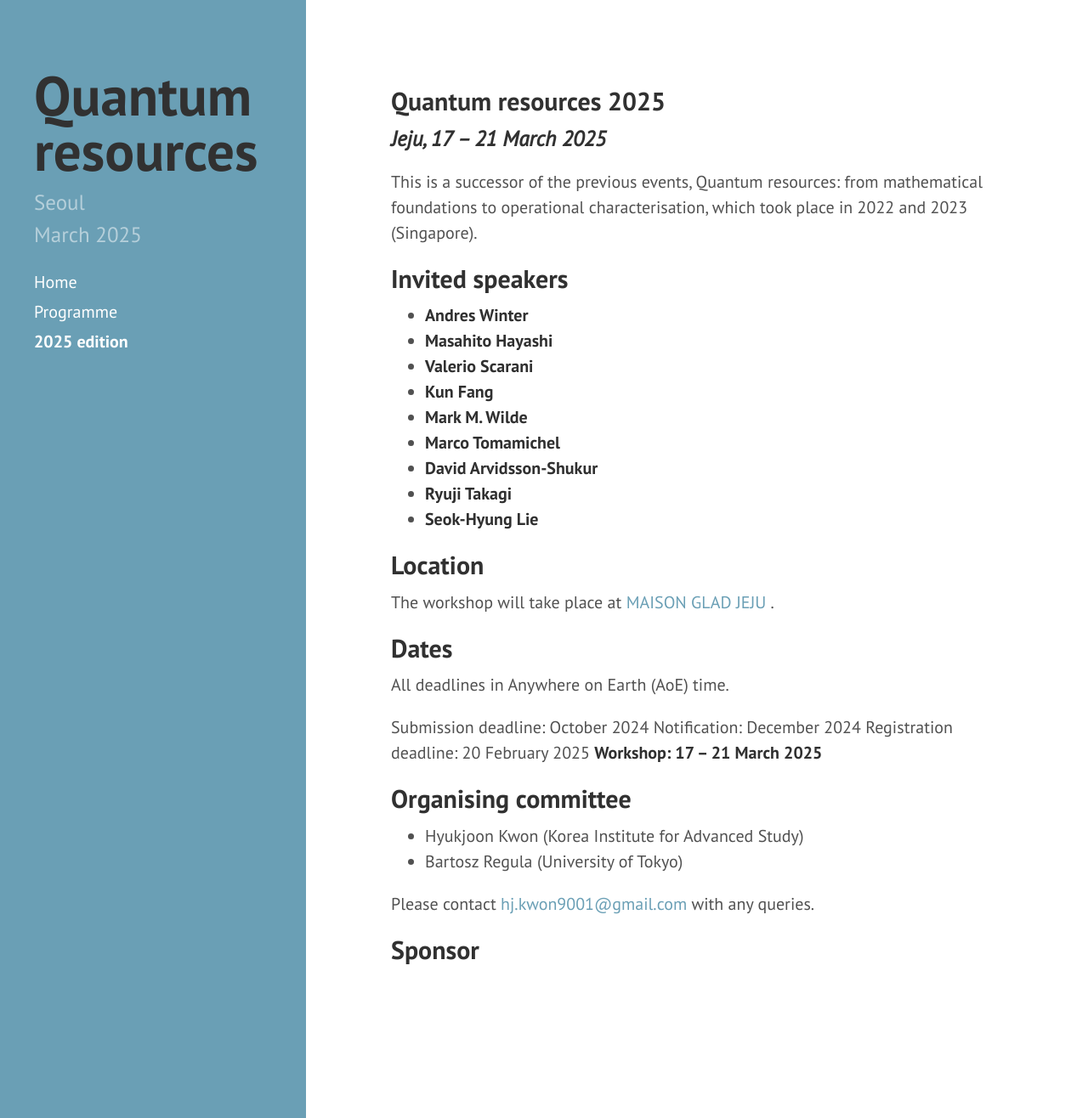
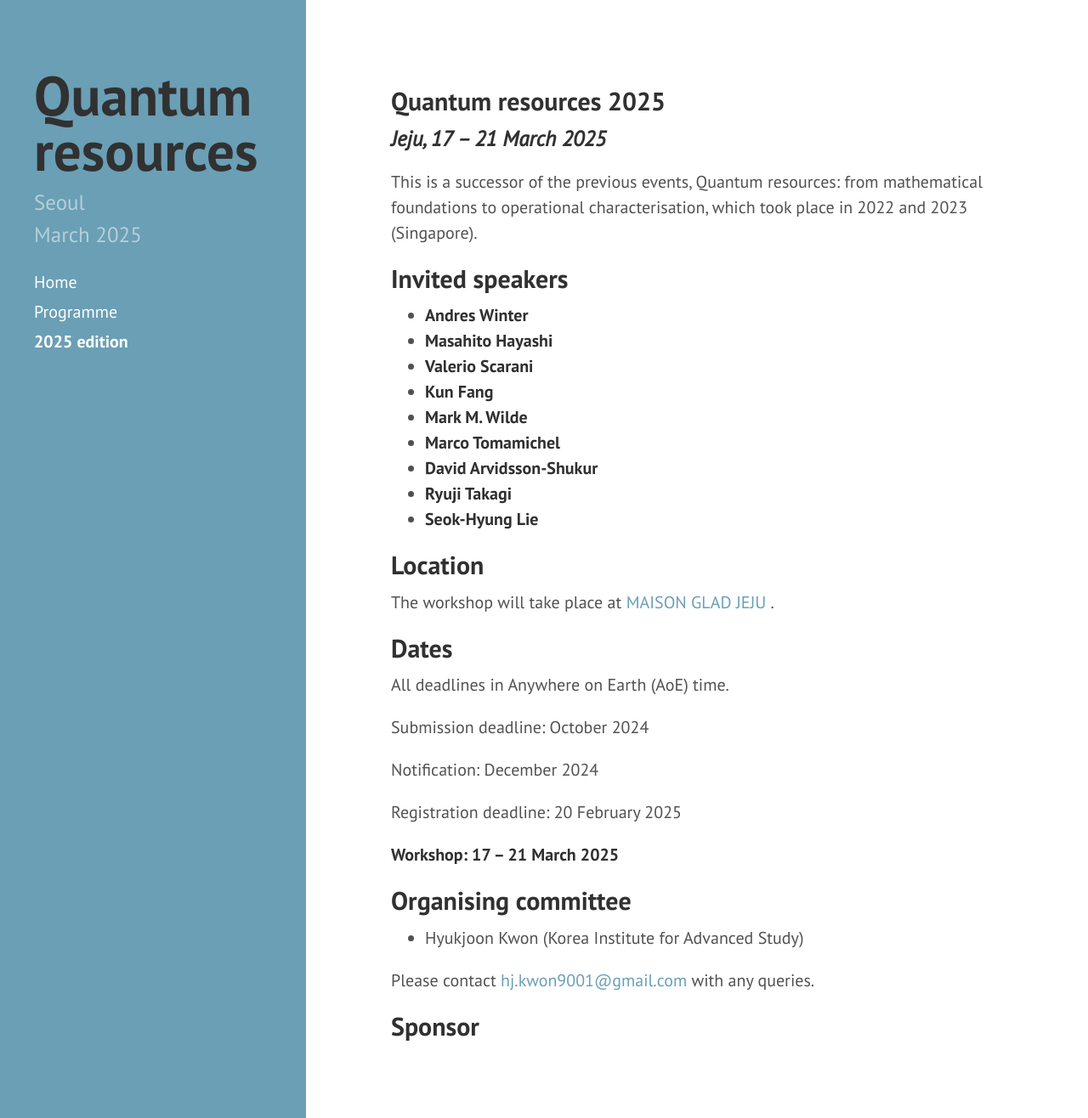
Before and after one commit to yeon-lee/yeon-lee.github.io, a Jekyll site: the page built from index.md, in a window 1280 px wide and 1316 px high. Shown: the whole window at 85% size. Built offline with Jekyll 4.4.1, drawn with Linux system fonts in a browser that asks for light colours; nearby versions of some CDN libraries; our own code applies the rules of GitHub Pages for plain Markdown files.

Commit message:
Update index.md

```diff
--- a/index.md
+++ b/index.md
@@ -29,14 +29,16 @@ The workshop will take place at <a href="https://www.glad-hotels.com/maisongladj
 All deadlines in Anywhere on Earth (AoE) time.
 
 Submission deadline: October 2024
+
 Notification: December 2024
+
 Registration deadline: 20 February 2025
+
 **Workshop: 17 &ndash; 21 March 2025**
 
 
 ## Organising committee
 * Hyukjoon Kwon (Korea Institute for Advanced Study)
-* Bartosz Regula (University of Tokyo)
 
 Please contact <a href="mailto:hj.kwon9001@gmail.com">hj.kwon9001@gmail.com</a> with any queries.
 
```
